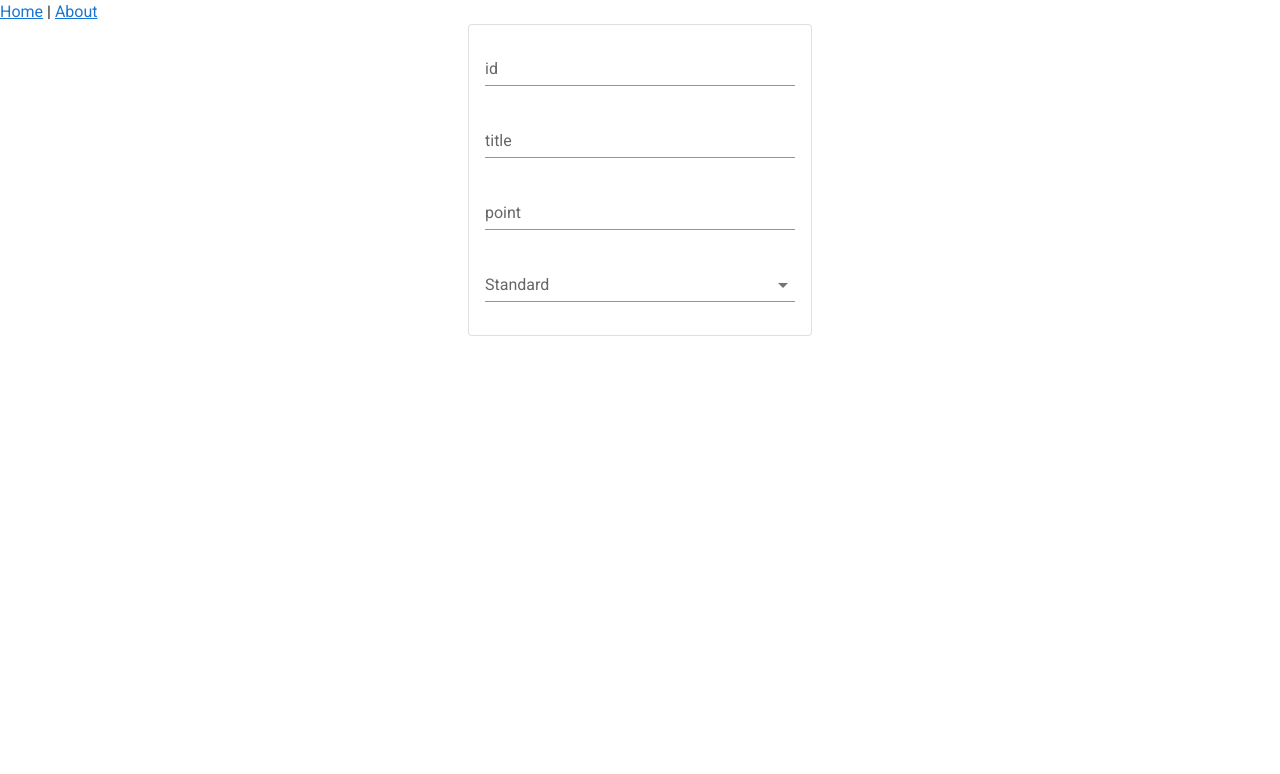
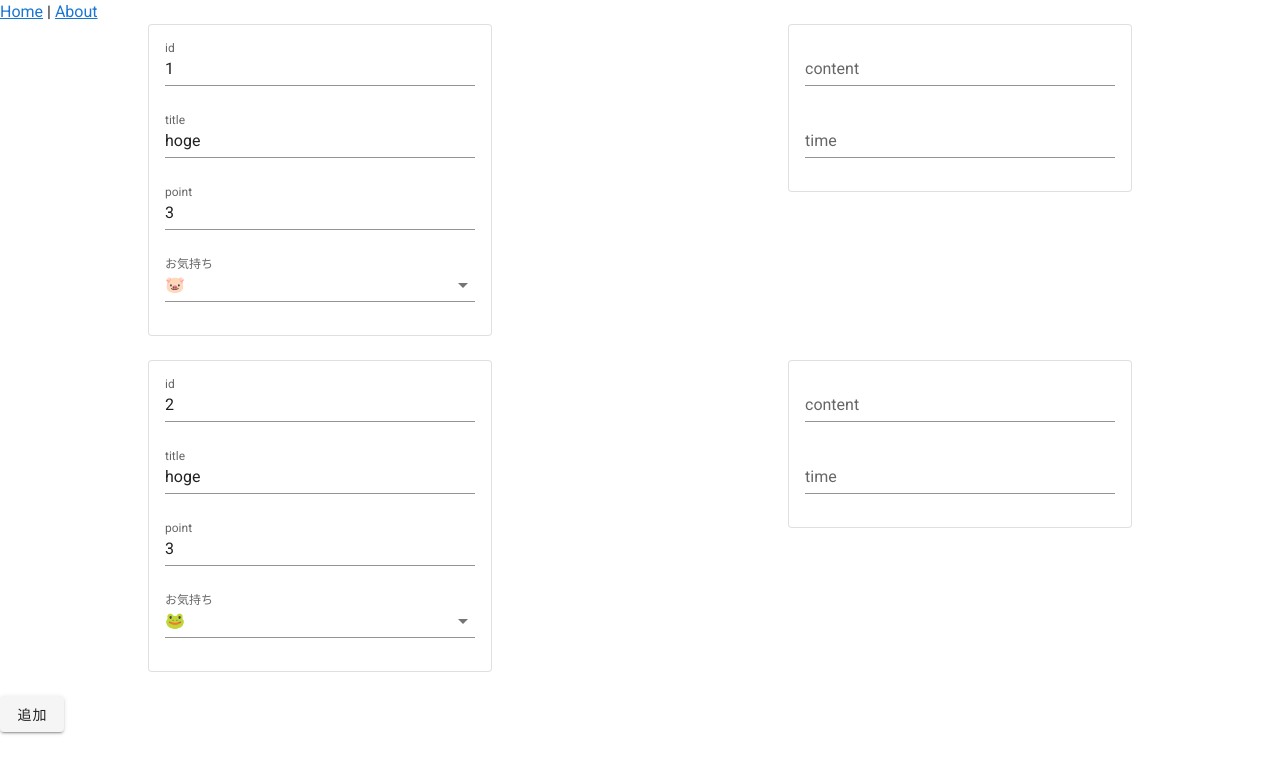
Before and after one commit to SekiIkuko/scrum_board, a Vue app: page / in a window 1280 px wide. Shown: the top 774 px of the page. Built offline with nearby package versions, Linux system fonts and the light colour scheme.

Commit message:
タスクの付箋を作成

```diff
--- a/src/components/story-sticky-note.vue
+++ b/src/components/story-sticky-note.vue
@@ -9,21 +9,41 @@
         <v-text-field
           label="id"
           placeholder="Placeholder"
+          v-model="tubu.id"
         ></v-text-field>
 
         <v-text-field
           label="title"
           placeholder="Placeholder"
+          v-model="tubu.title"
         ></v-text-field>
         <v-text-field
           label="point"
           placeholder="Placeholder"
+          v-model="tubu.point"
         ></v-text-field>
         <v-select
           :items="items"
-          label="Standard"
+          label="お気持ち"
+          v-model="tubu.feel"
         ></v-select>
       </v-list-item-content>
     </v-list-item>
   </v-card>
+
 </template>
+<script>
+export default {
+  data () {
+    return {
+      items: ['🐸', '🐯', '🐼', '🐷']
+    }
+  },
+  props: {
+    tubu: {
+      type: Object,
+      required: true
+    }
+  }
+}
+</script>
--- /dev/null
+++ b/src/components/task-sticky-note.vue
@@ -0,0 +1,21 @@
+<template>
+  <v-card
+    class="mx-auto"
+    max-width="344"
+    outlined
+  >
+    <v-list-item three-line>
+      <v-list-item-content>
+        <v-text-field
+          label="content"
+          placeholder="Placeholder"
+        ></v-text-field>
+
+        <v-text-field
+          label="time"
+          placeholder="Placeholder"
+        ></v-text-field>
+      </v-list-item-content>
+    </v-list-item>
+  </v-card>
+</template>
--- a/src/views/Home.vue
+++ b/src/views/Home.vue
@@ -1,23 +1,47 @@
 <template>
   <div class="home">
-    <story-sticky-note
+    <v-row
+      class="mb-6"
+      no-gutters
       v-for="story in stories"
       :key="story.id"
-     />
+    >
+      <v-col>
+        <story-sticky-note
+          :tubu="story"
+        />
+      </v-col>
+      <v-col>
+        <task-sticky-note
+        />
+      </v-col>
+    </v-row>
+     <v-btn
+       @click="addStoryStickyNote"
+     >
+     追加
+     </v-btn>
   </div>
 </template>
 
 <script>
 import StoryStickyNote from '@/components/story-sticky-note.vue'
+import TaskStickyNote from '@/components/task-sticky-note.vue'
 
 export default {
   name: 'Home',
   components: {
-    StoryStickyNote
+    StoryStickyNote,
+    TaskStickyNote
   },
   data() {
     return {
-      stories: [{id: 1, title: "hoge", point: 3}]
+      stories: [{id: 1, title: "hoge", point: 3, feel: '🐷'},{id: 2, title: "hoge", point: 3, feel: '🐸'}]
+    }
+  },
+  methods: {
+    addStoryStickyNote() {
+      this.stories.push({id: null, title: null, point: null, feel: null})
     }
   }
 }
```
Lines whose indentation alone changed are shown as unchanged.
